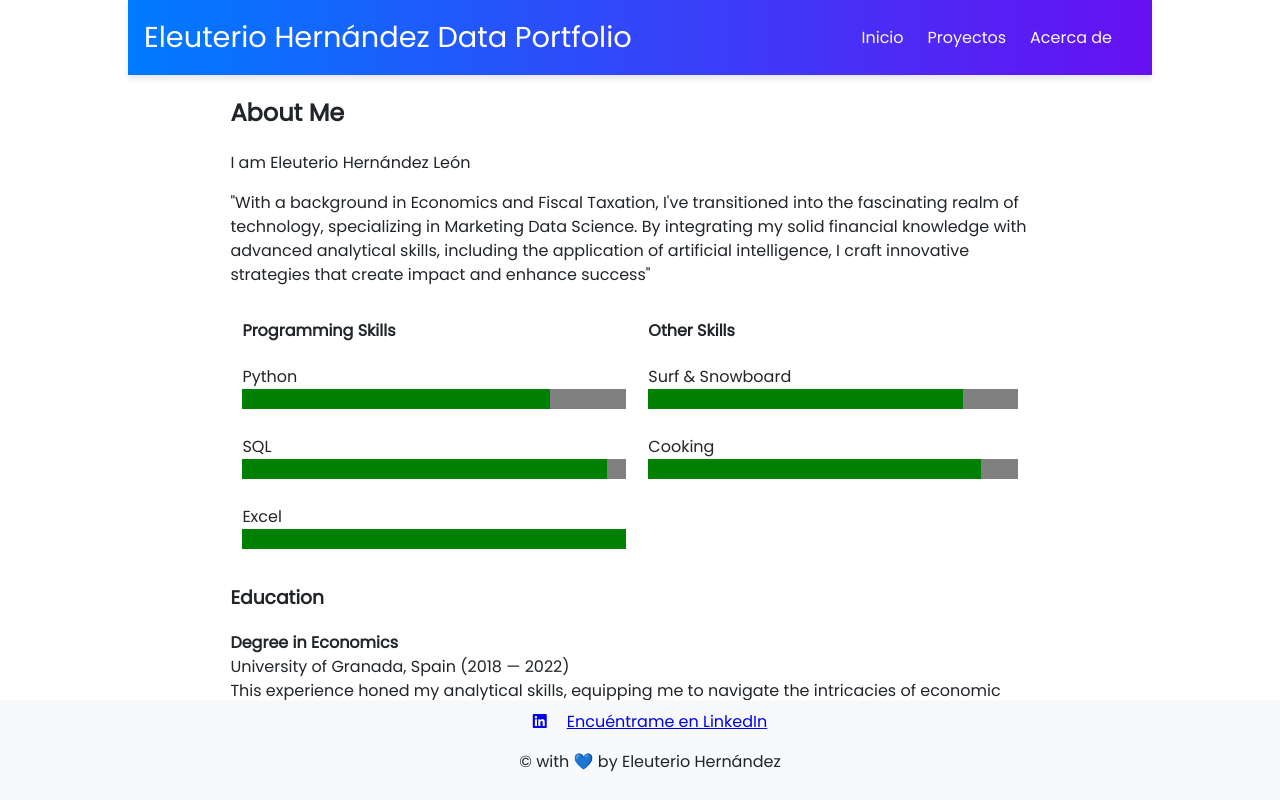
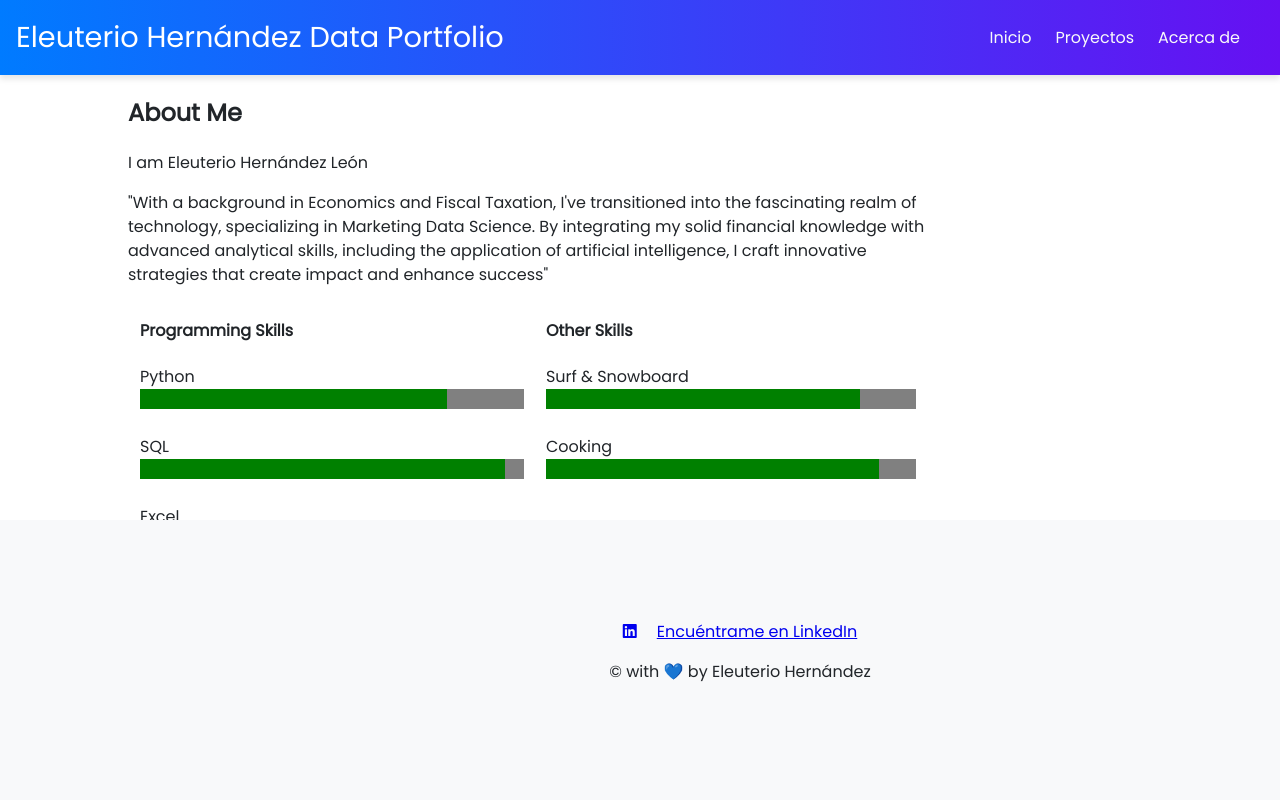
Before and after one commit to eleuteriohernandez/glutenfreedata, a plain HTML site: page docs/me.html in a window 1280 px wide. Shown: the top 802 px of the page. Drawn offline with Linux system fonts and the light colour scheme.

Commit message:
Update me.html

```diff
--- a/docs/me.html
+++ b/docs/me.html
@@ -19,7 +19,7 @@
             left: 0;
             width: 100%;
             background-color: #f8f9fa; /* Color de fondo del pie de página */
-            padding: 10px; /* Espaciado interno del pie de página */
+            padding: 100px; /* Espaciado interno del pie de página */
             text-align: center;
         }
 
@@ -60,7 +60,7 @@
         }
     </style>
 </head>
-<body style="padding: 0 10% 50px;">
+<body>
 
     <!-- Barra de Navegación -->
     <header>
```
